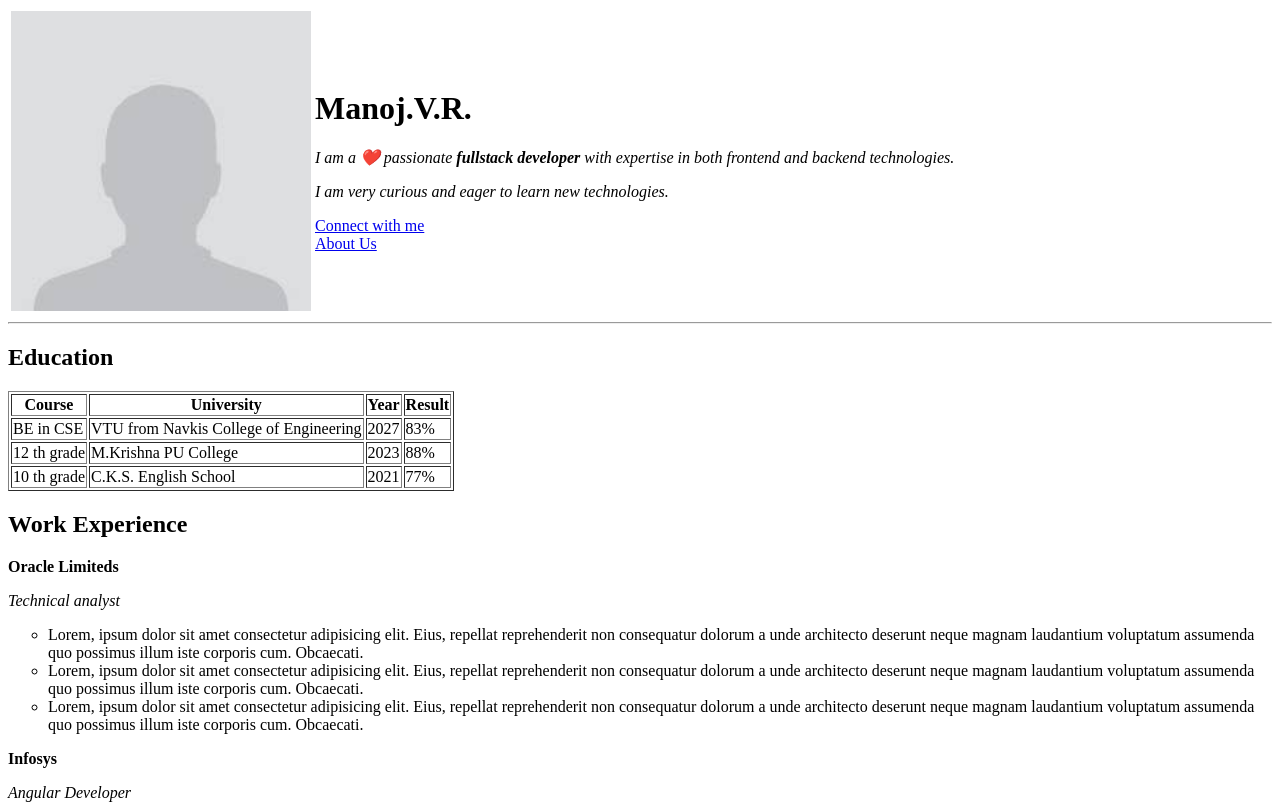
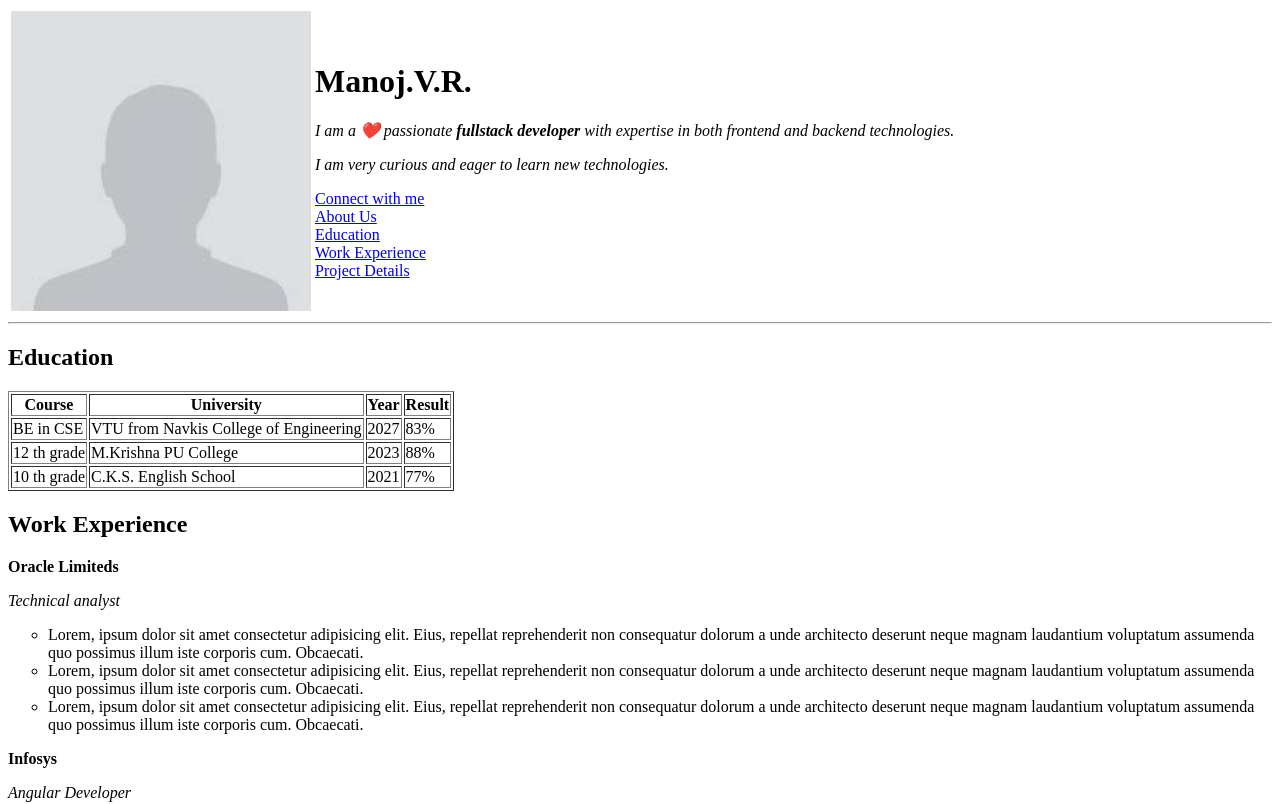
Before and after one commit to manojvr01/WEB-DEVELOPMENT, a plain HTML site: page resume.html in a window 1280 px wide. Shown: the top 804 px of the page. Drawn offline with Linux system fonts and the light colour scheme.

Commit message:
Add files via upload
light changes

```diff
--- a/resume.html
+++ b/resume.html
@@ -6,7 +6,8 @@
     <title>Resume</title>
 </head>
 <body>
-    <table>
+    <header>
+        <table>
         <tr>
             <td><a href="https://www.whatsapp.com"><img style="float: left;"
                  src="image.jpg "
@@ -16,14 +17,20 @@
            <p><i>I am a ❤️ passionate <strong>fullstack developer</strong> with expertise in both frontend and backend technologies.</i></p>
         <p><i>I am very curious and eager to learn new technologies.</i></p>
      <a href="#connect">Connect with me</a><br>
-    <a href="aboutus.html">About Us</a> <!-- linking 2 html files -->
+    <a href="aboutus.html">About Us</a><br>
+    <a href="#education">Education</a><br>
+    <a href="#workexperience">Work Experience</a><br>
+    <a href="#projectdetails">Project Details</a>
+    <!-- linking 2 html files -->
     </td>
         </tr>
 
 
     </table>
+    </header>
     <hr>
-   <h2>Education</h2>
+<main>
+    <h2 id="education">Education</h2>
    <table border="">
     <tr>
         <th>Course</th>
@@ -50,7 +57,7 @@
         <td>77%</td>
     </tr>
    </table>
-   <h2>Work Experience </h2>
+   <h2 id="workexperience">Work Experience </h2>
    <b><p>Oracle Limiteds</p></b>
    <p><i>Technical analyst</i></p>
    <ul type="circle">
@@ -76,7 +83,7 @@ officia ea mollitia minus pariatur nesciunt facilis officiis numquam expedita? P
 corrupti earum hic harum minima libero accusamus obcaecati aspernatur! Voluptatibus quasi quo animi! </p>
 
 <!--Forms-->
-<h2>Project details</h2>
+<h2 id="projectdetails">Project details</h2>
 <ul>
     <li><a href="https://github.com/manojvr01?tab=overview&from=2026-01-01&to=2026-01-19"> Flipkart Clone</a></li>
     <ul>
@@ -88,6 +95,9 @@ corrupti earum hic harum minima libero accusamus obcaecati aspernatur! Voluptati
         <li>Lorem ipsum dolor sit amet consectetur, adipisicing elit. Nobis optio a officiis commodi. Iusto quo nesciunt repellendus vero nulla atque natus suscipit blanditiis sunt fugiat nobis, esse deserunt amet perferendis eligendi, alias repellat asperiores mollitia praesentium eum velit quos nemo pariatur eos? Fuga iste iusto, qui eligendi quisquam animi sit?</li>
         <li>Lorem ipsum, dolor sit amet consectetur adipisicing elit. Possimus laboriosam officia voluptates iure aliquam eveniet optio, pariatur quos nobis quaerat dolore maxime doloribus quod perferendis est quisquam debitis quia adipisci. Error impedit repudiandae quas maxime eius soluta dolores voluptatibus repellat.</li>
     </ul>
+</main>
+<a href="#connect">Back to top</a>
+
 </ul>
 </body>
 </html>
```
